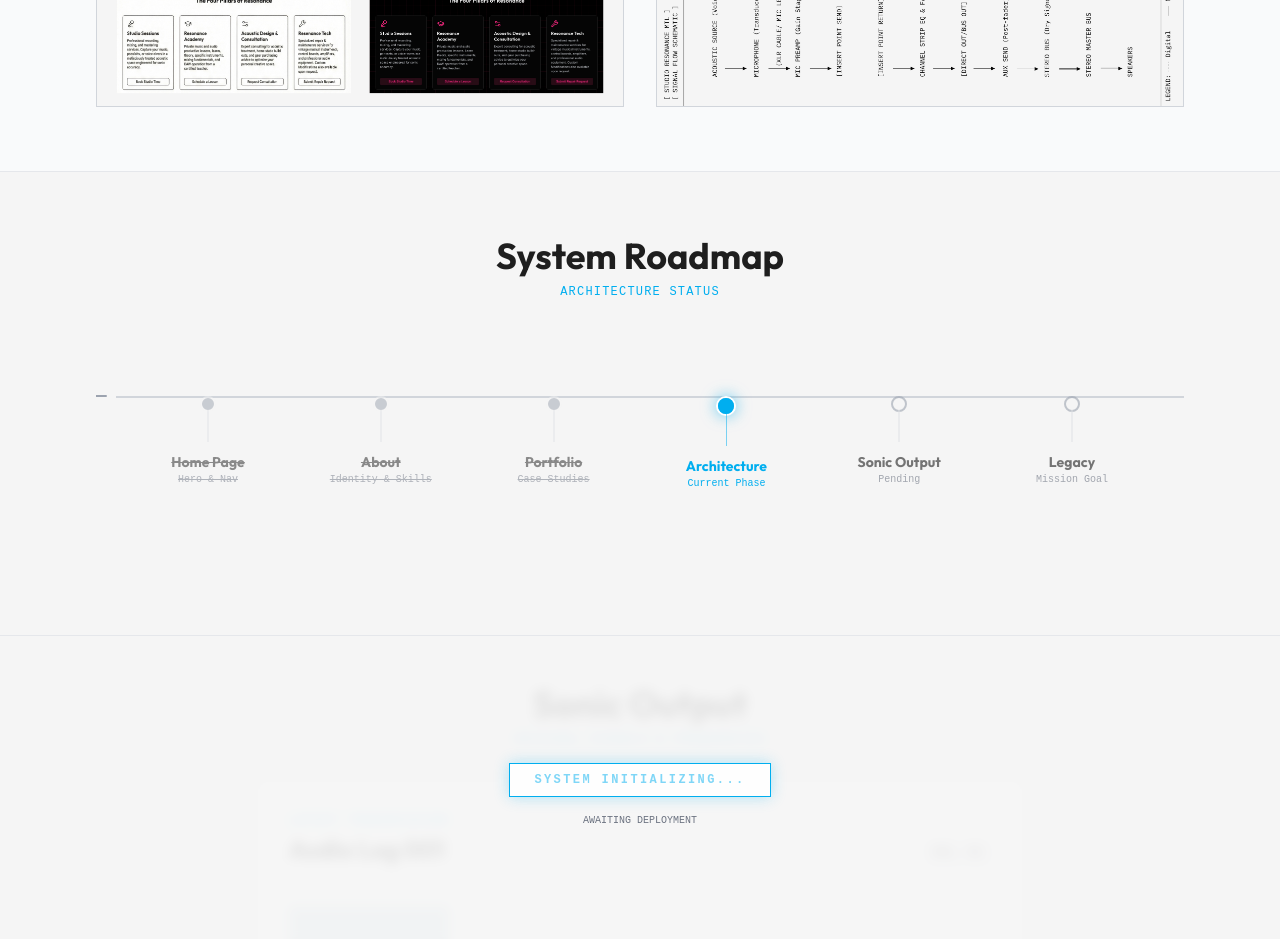
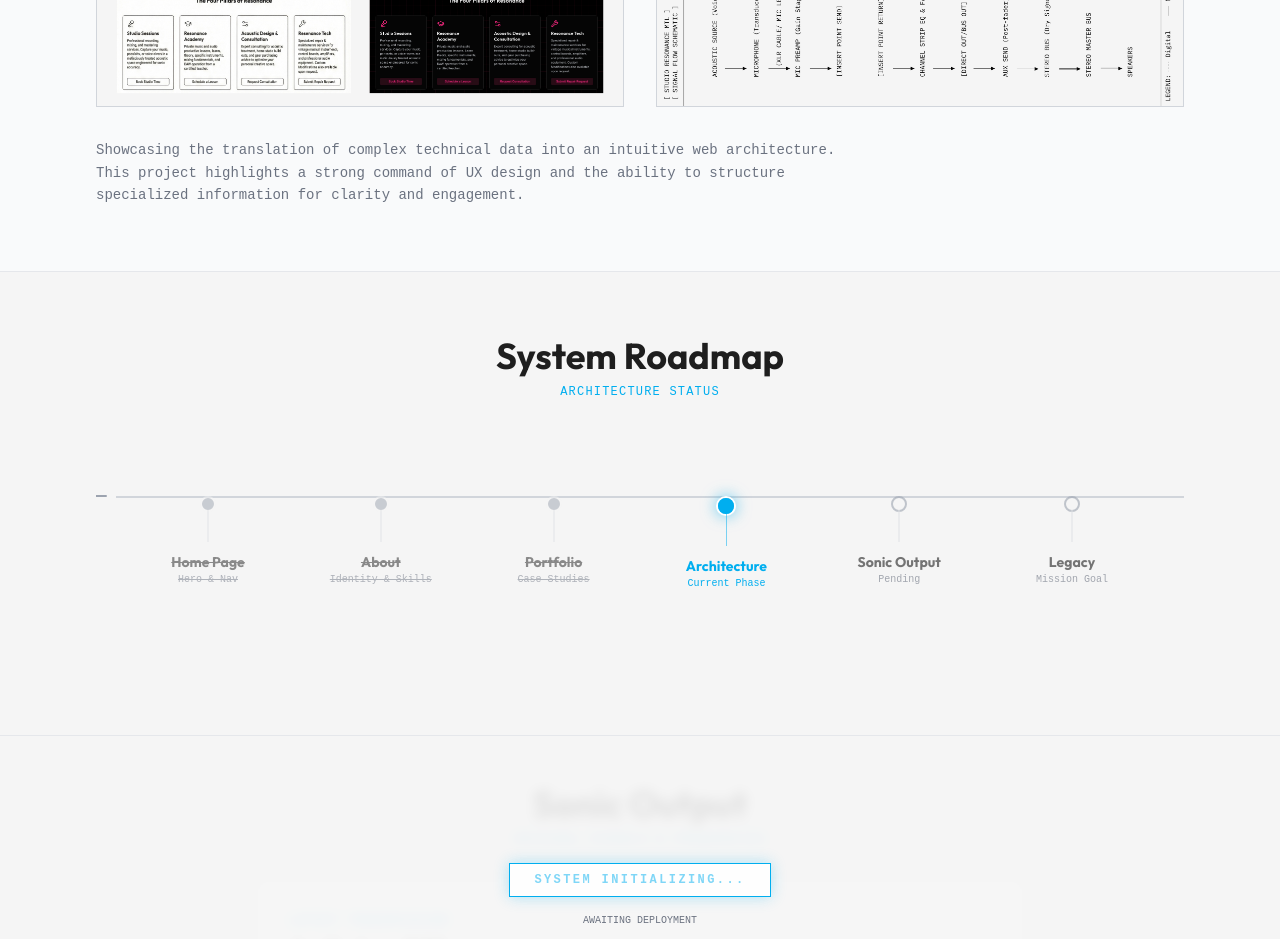
Before and after one commit to uudesign-co/portfolio, a plain HTML site: page index.html in a window 1280 px wide. Shown: the part 3300-4239 px from the top of the page. Drawn offline with nearby package versions, Linux system fonts and the light colour scheme; a web font is replaced by a local one.

Commit message:
Add files via upload

```diff
--- a/index.html
+++ b/index.html
@@ -421,6 +421,11 @@
                         </div>
                     </div>
                 </div>
+
+                <!-- NEW DESCRIPTION -->
+                <p class="mt-8 font-mono text-sm text-gray-500 max-w-3xl leading-relaxed">
+                    Showcasing the translation of complex technical data into an intuitive web architecture. This project highlights a strong command of UX design and the ability to structure specialized information for clarity and engagement.
+                </p>
             </div>
         </div>
     </section>
```
